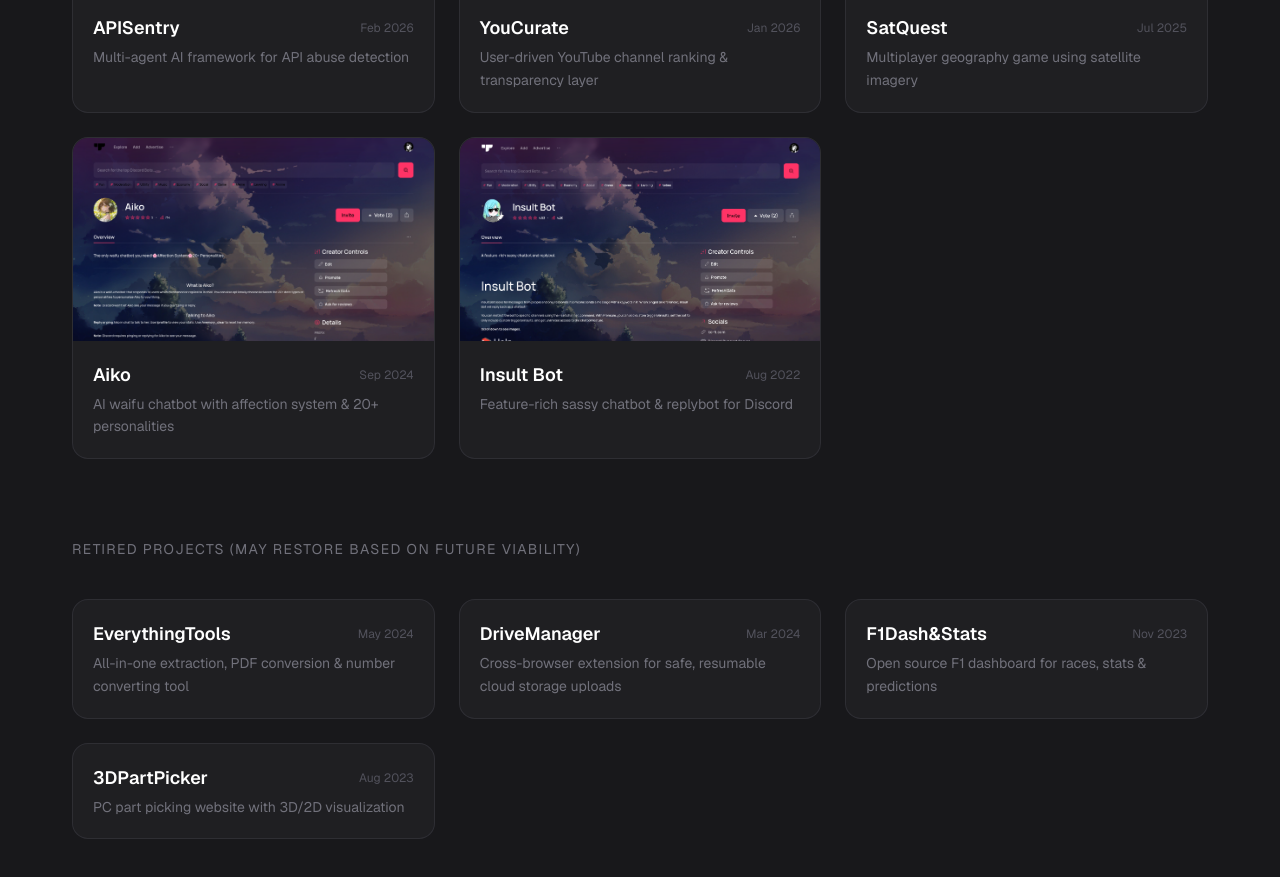
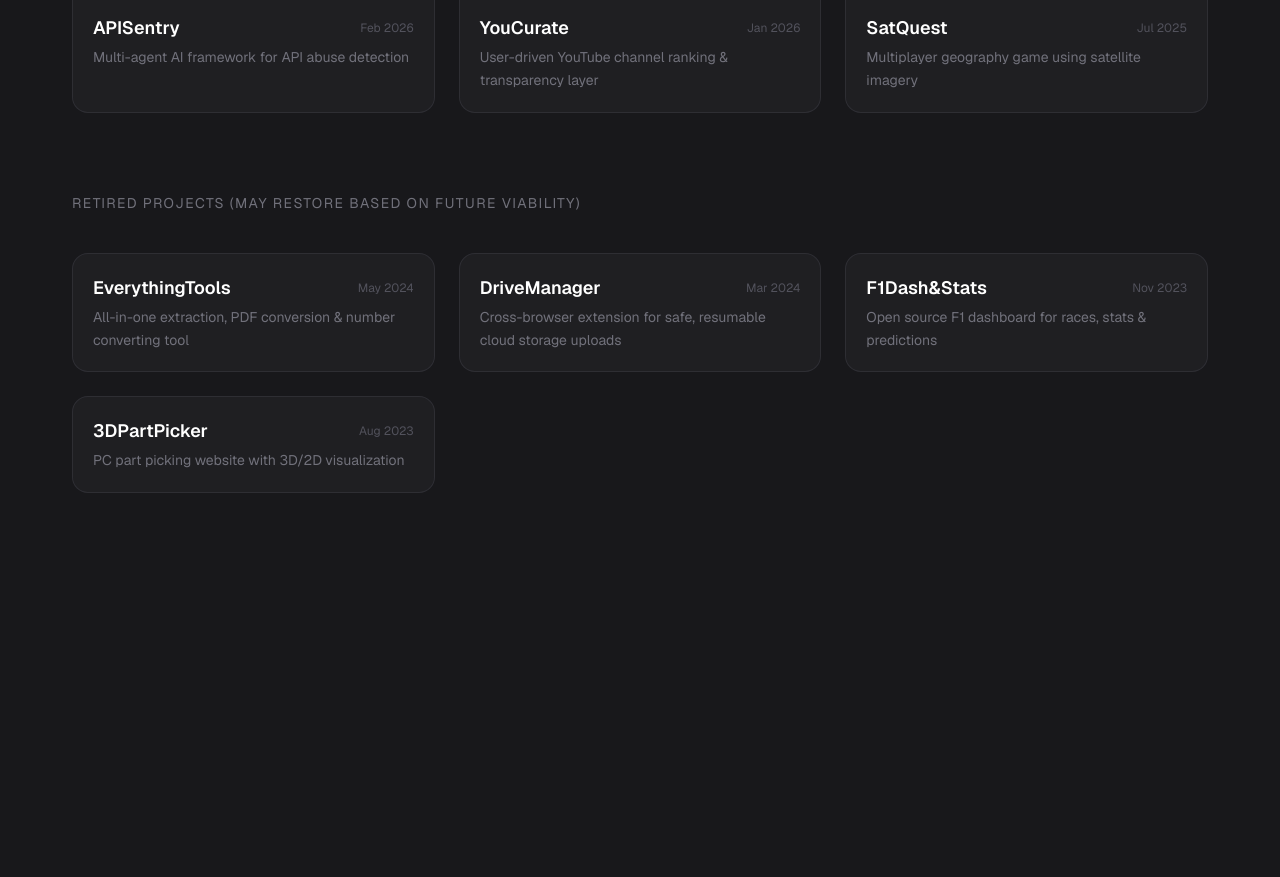
Before and after one commit to Aza3l01/portfolio, a Next.js app: page / in a window 1280 px wide. Shown: the part 820-1697 px from the top of the page. After the commit the page ends 1377 px from the top, so only its background shows below. Built offline with nearby package versions, Linux system fonts and the light colour scheme.

Commit message:
removed discord bots for now

```diff
--- a/src/components/Projects.tsx
+++ b/src/components/Projects.tsx
@@ -32,20 +32,20 @@
     date: "2025-07",
     thumbnail: "/projects/satquest/thumb.png",
   },
-  {
-    slug: "aiko",
-    title: "Aiko",
-    description: "AI waifu chatbot with affection system & 20+ personalities",
-    date: "2024-09",
-    thumbnail: "/projects/aiko/thumb.png",
-  },
-  {
-    slug: "insultbot",
-    title: "Insult Bot",
-    description: "Feature-rich sassy chatbot & replybot for Discord",
-    date: "2022-08",
-    thumbnail: "/projects/insultbot/thumb.png",
-  },
+  // {
+  //   slug: "aiko",
+  //   title: "Aiko",
+  //   description: "AI waifu chatbot with affection system & 20+ personalities",
+  //   date: "2024-09",
+  //   thumbnail: "/projects/aiko/thumb.png",
+  // },
+  // {
+  //   slug: "insultbot",
+  //   title: "Insult Bot",
+  //   description: "Feature-rich sassy chatbot & replybot for Discord",
+  //   date: "2022-08",
+  //   thumbnail: "/projects/insultbot/thumb.png",
+  // },
 ];
 
 const retiredProjects: Project[] = [
```
